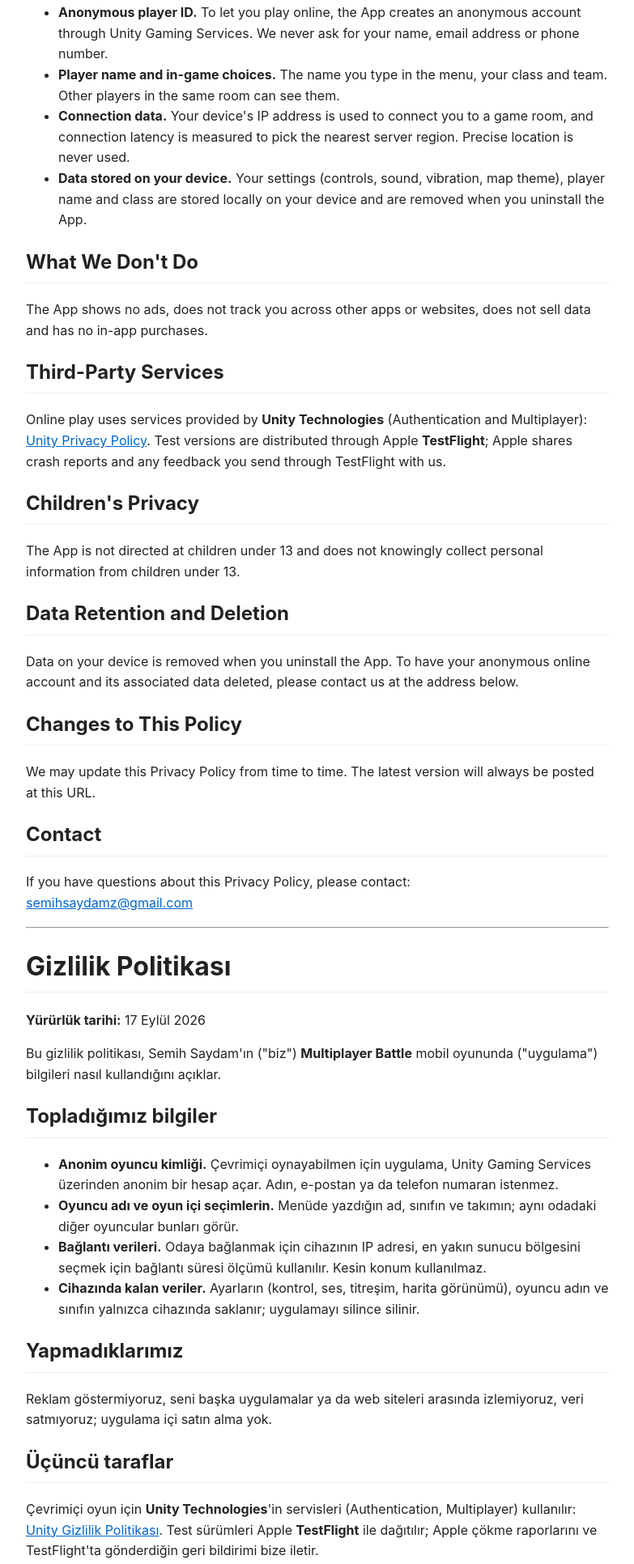
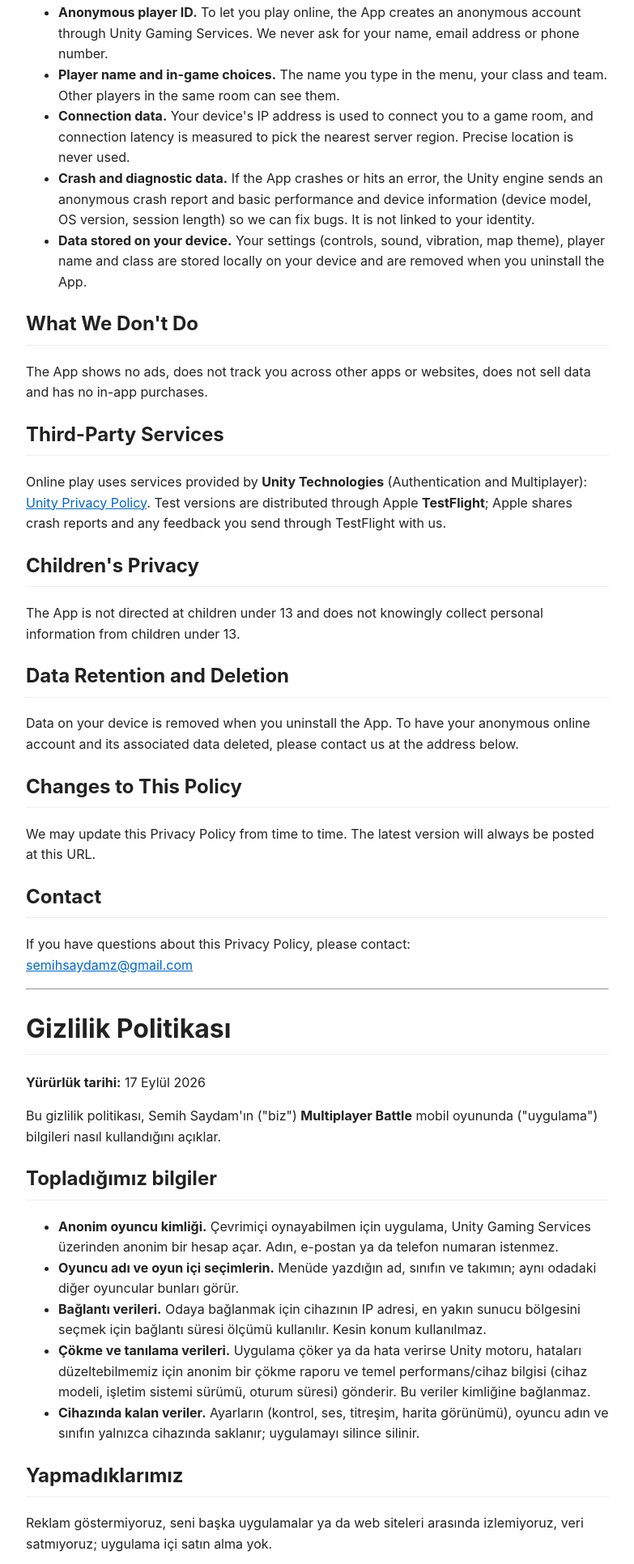
Before and after one commit to SemihSaydamAndroid/multiplayerbattle-legal, a plain HTML site: page privacy.html in a window 1280 px wide. Shown: the part 336-2268 px from the top of the page at 81% size, without its empty margins (248-1031 px from the left). Drawn offline with Linux system fonts and the light colour scheme.

Commit message:
Privacy: crash and diagnostic data (Unity engine diagnostics)

```diff
--- a/privacy.html
+++ b/privacy.html
@@ -22,6 +22,7 @@
   <li><strong>Anonymous player ID.</strong> To let you play online, the App creates an anonymous account through Unity Gaming Services. We never ask for your name, email address or phone number.</li>
   <li><strong>Player name and in-game choices.</strong> The name you type in the menu, your class and team. Other players in the same room can see them.</li>
   <li><strong>Connection data.</strong> Your device's IP address is used to connect you to a game room, and connection latency is measured to pick the nearest server region. Precise location is never used.</li>
+  <li><strong>Crash and diagnostic data.</strong> If the App crashes or hits an error, the Unity engine sends an anonymous crash report and basic performance and device information (device model, OS version, session length) so we can fix bugs. It is not linked to your identity.</li>
   <li><strong>Data stored on your device.</strong> Your settings (controls, sound, vibration, map theme), player name and class are stored locally on your device and are removed when you uninstall the App.</li>
 </ul>
 
@@ -56,6 +57,7 @@
   <li><strong>Anonim oyuncu kimliği.</strong> Çevrimiçi oynayabilmen için uygulama, Unity Gaming Services üzerinden anonim bir hesap açar. Adın, e-postan ya da telefon numaran istenmez.</li>
   <li><strong>Oyuncu adı ve oyun içi seçimlerin.</strong> Menüde yazdığın ad, sınıfın ve takımın; aynı odadaki diğer oyuncular bunları görür.</li>
   <li><strong>Bağlantı verileri.</strong> Odaya bağlanmak için cihazının IP adresi, en yakın sunucu bölgesini seçmek için bağlantı süresi ölçümü kullanılır. Kesin konum kullanılmaz.</li>
+  <li><strong>Çökme ve tanılama verileri.</strong> Uygulama çöker ya da hata verirse Unity motoru, hataları düzeltebilmemiz için anonim bir çökme raporu ve temel performans/cihaz bilgisi (cihaz modeli, işletim sistemi sürümü, oturum süresi) gönderir. Bu veriler kimliğine bağlanmaz.</li>
   <li><strong>Cihazında kalan veriler.</strong> Ayarların (kontrol, ses, titreşim, harita görünümü), oyuncu adın ve sınıfın yalnızca cihazında saklanır; uygulamayı silince silinir.</li>
 </ul>
 
```
